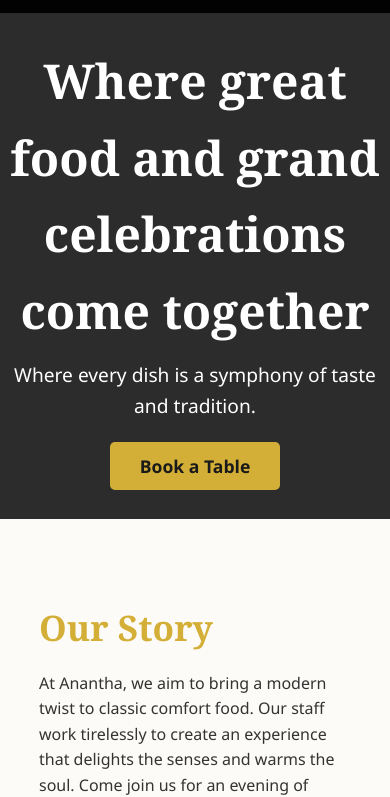
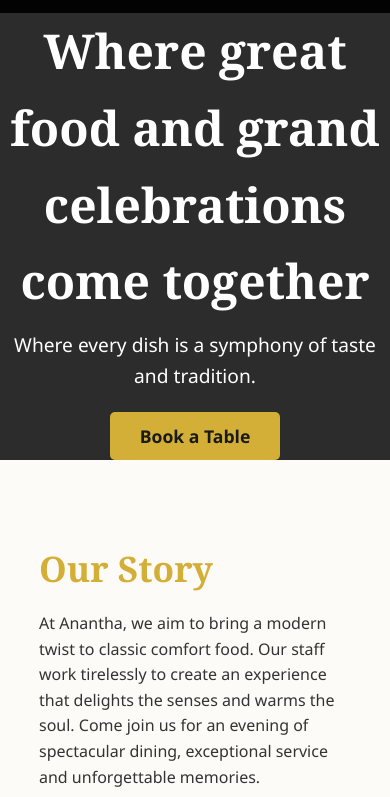
Before and after one commit to Blazemaster139/Anantha, a plain HTML site: page index.html in a window 390 px wide. Shown: the part 69-866 px from the top of the page. Drawn offline with Linux system fonts and the light colour scheme.

Commit message:
Refactor styles.css for improved organization

```diff
--- a/styles.css
+++ b/styles.css
@@ -242,4 +242,7 @@ footer {
         width: 300px;
         height: auto;
     }
+    .hero {
+        height: fit-content;
+    }
 }
```
